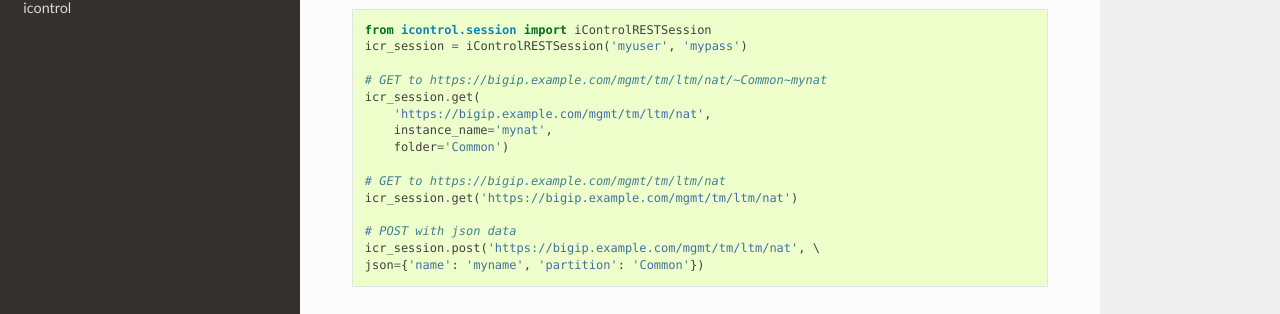
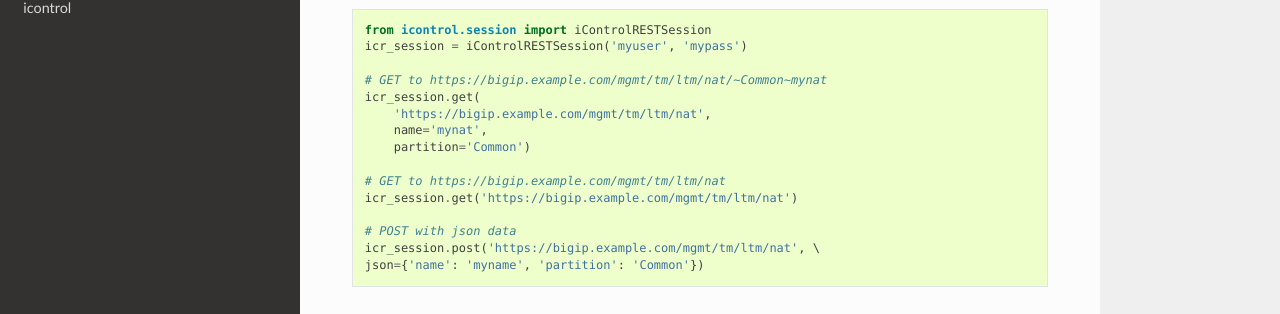
Before and after one commit to F5Networks/f5-icontrol-rest-python, a Sphinx documentation site: the page built from docs/index.rst, in a window 1280 px wide and 900 px high, scrolled down 495 px. Shown: the part 137-451 px from the top of the window. Built offline with Sphinx 7.4.7 and the Read the Docs theme 2.0.0, drawn with Linux system fonts in a browser that asks for light colours.

Commit message:
Update sample code in README.rst #64
Issues:
Fixes #64

Problem:
After the refactor of the code the README and docs were not
updated with the proper parameter names.

Analysis:
* Updated docs to change `instance_name` to `name` and `folder` to `partion`

Tests:

```diff
--- a/README.rst
+++ b/README.rst
@@ -42,8 +42,8 @@ Usage
     icr_session = iControlRESTSession('myuser', 'mypass')
     icr_session.get(
         'https://bigip.example.com/mgmt/tm/ltm/nat',
-        instance_name='mynat',
-        folder='Common')
+        name='mynat',
+        partition='Common')
 
 Documentation
 -------------
--- a/docs/index.rst
+++ b/docs/index.rst
@@ -35,8 +35,8 @@ Examples
     # GET to https://bigip.example.com/mgmt/tm/ltm/nat/~Common~mynat
     icr_session.get(
         'https://bigip.example.com/mgmt/tm/ltm/nat',
-        instance_name='mynat',
-        folder='Common')
+        name='mynat',
+        partition='Common')
 
     # GET to https://bigip.example.com/mgmt/tm/ltm/nat
     icr_session.get('https://bigip.example.com/mgmt/tm/ltm/nat')
```
